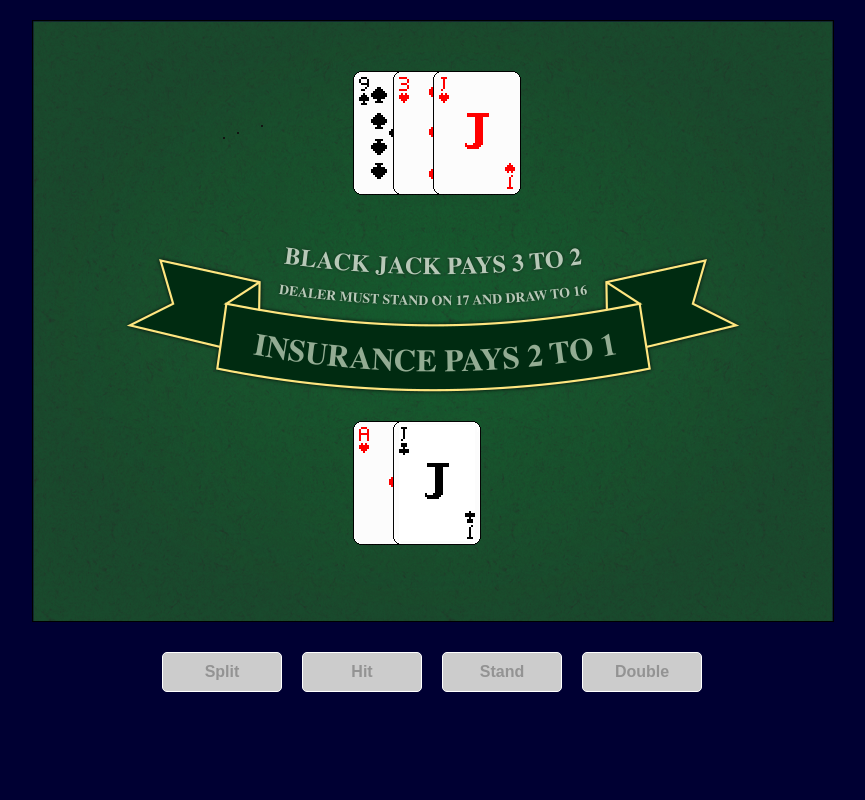
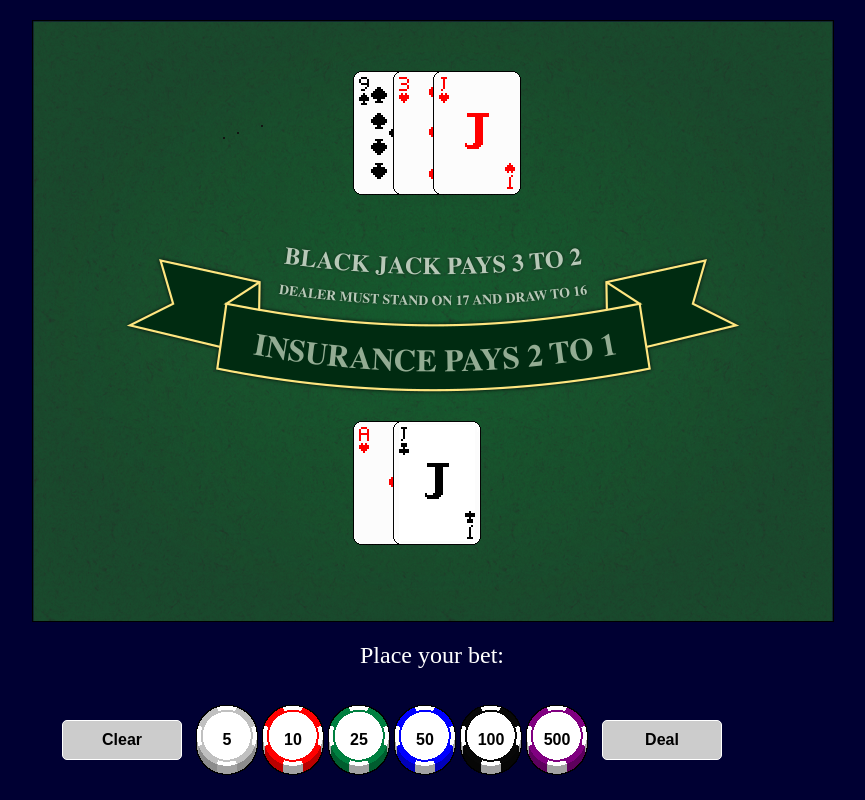
Before and after one commit to ruthlessfish/blackjack, a website built with webpack: page src/html/index.html in a window 1280 px wide. Shown: the whole page, without its empty margins (208-1073 px from the left). Built offline with nearby package versions, Linux system fonts and the light colour scheme.

Commit message:
Add chip sprites for placing bets

```diff
--- a/src/css/style.css
+++ b/src/css/style.css
@@ -40,13 +40,19 @@ h1 {
     height: 600px;
 }
 
-#game-controls {
-    display: flex;
-    justify-content: center;
-    margin-top: 20px;
+#user-controls {
+    margin: 20px;
 }
 
-#game-controls button {
+#message {
+    text-align: center;
+    color: white;
+    font-size: 1.5em;
+    margin-bottom: 1.5em;
+    padding: 0;
+}
+
+.controls button {
     margin: 10px;
     padding: 10px 25px;
     font-size: 16px;
@@ -56,3 +62,38 @@ h1 {
     border: 1px solid white;
     background-color: #cccccc;
 }
+
+button.chip{
+    margin: 0;
+    padding: 0;
+    background-color: transparent;
+    border: none;
+    background-image: url('../assets/sprites.png');
+    background-repeat: no-repeat;
+    width: 62px;
+    height:70px;
+}
+
+button#bet-5 {
+    background-position: -441px -497px;
+}
+
+button#bet-10 {
+    background-position: -505px -497px;
+}
+
+button#bet-25 {
+    background-position: -569px -497px;
+}
+
+button#bet-50 {
+    background-position: -633px -497px;
+}
+
+button#bet-100 {
+    background-position: -697px -497px;
+}
+
+button#bet-500 {
+    background-position: -569px -569px;
+}
--- a/src/html/index.html
+++ b/src/html/index.html
@@ -12,11 +12,24 @@
       <section id="table-view">
         <canvas id="blackjack-table" width="800" height="600"></canvas>
       </section>
-      <section id="game-controls">
-        <button id="split-button" disabled>Split</button>
-        <button id="hit-button">Hit</button>
-        <button id="stand-button">Stand</button>
-        <button id="double-button" disabled>Double</button>
+      <section id="user-controls">
+        <p id="message">Place your bet:</p>
+        <div class="controls" id="betting-controls">
+          <button id="clear-bet">Clear</button>
+          <button class="chip" id="bet-5">5</button>
+          <button class="chip" id="bet-10">10</button>
+          <button class="chip" id="bet-25">25</button>
+          <button class="chip" id="bet-50">50</button>
+          <button class="chip" id="bet-100">100</button>
+          <button class="chip" id="bet-500">500</button>
+          <button id="deal-button">Deal</button>
+        </div>
+        <div class="controls" id="game-controls" style="display:none">
+            <button id="split-button" disabled>Split</button>
+            <button id="hit-button">Hit</button>
+            <button id="stand-button">Stand</button>
+            <button id="double-button" disabled>Double</button>
+        </div>
       </section>
     </main>
   </body>
--- a/src/index.js
+++ b/src/index.js
@@ -5,39 +5,27 @@ import { Player, Dealer } from "./js/player.js";
 import './css/style.css';
 import SpriteSheet from './assets/sprites.png';
 
-console.debug("load players");
 const player = new Player("Player 1", 1000);
 const dealer = new Dealer("Dealer");
+const deck = new Deck();
+deck.shuffle();
 
-console.debug("set up canvas context");
 const canvas = document.getElementById("blackjack-table");
 const ctx = canvas.getContext("2d");
+const sprites = new Image();
+sprites.fetchPriority = "high";
+sprites.loading = "eager";
+sprites.src = SpriteSheet;
 
 const splitButton = document.getElementById("split-button");
 const hitButton = document.getElementById("hit-button");
 const standButton = document.getElementById("stand-button");
 const doubleButton = document.getElementById("double-button");
 
-console.debug("loading sprites");
-const sprites = new Image();
-sprites.fetchPriority = "high";
-sprites.loading = "eager";
-sprites.src = SpriteSheet;
-sprites.addEventListener("load", e => {
-  console.debug("sprites loaded");
-});
-
-console.debug("shuffling a new deck");
-const deck = new Deck();
-deck.shuffle();
-
 hitButton.addEventListener("click", e => {
   if (!hitButton.disabled) {
     let newCard = deck.draw();
-    console.debug(`Player drew: ${newCard.toString()}`);
     player.addCard(newCard);
-    console.debug(`${player.name}'s hand: ${player.showHand()}`);
-    console.debug(`${player.name}'s score: ${player.getScore()}`);
     drawPlayerHand();
     checkPlayerHand();
   }
@@ -48,18 +36,6 @@ standButton.addEventListener("click", e => {
     endPlayerTurn();
   }
 });
-
-const main = () => {
-  console.debug(`Player name: ${player.name}`);
-  console.debug(`cash available: ${player.bankroll}`);
-  console.debug(`w/l/t: ${player.wins}/${player.losses}/${player.ties}`);
-  console.debug(`Blackjacks: ${player.blackjacks}`);
-  // console.debug("Getting valid bet from player");
-  // @todo: call getValidBet
-  console.debug("Dealing cards");
-  deal();
-  checkPlayerHand();
-};
 
 /**
  * Deals cards to the player and dealer.
@@ -74,6 +50,7 @@ const deal = () => {
   drawDealerHand();
   hitButton.disabled = false;
   standButton.disabled = false;
+  checkPlayerHand();
 };
 
 /**
@@ -94,9 +71,6 @@ const getValidBet = () => {
  * Handles the player's turn in the game.
  */
 const checkPlayerHand = () => {
-  console.debug(`${player.name}'s hand: ${player.showHand()}`);
-  console.debug(`${player.name}'s score: ${player.getScore()}`);
-  console.debug(`${dealer.name} is showing: ${dealer.hand[0].toString()}`);
   if (player.hasBlackjack() || player.isBusted()) {
     endPlayerTurn();
   }
@@ -122,11 +96,8 @@ const handleDealerTurn = () => {
     let dealerScore = dealer.getScore();
     while (dealerScore < 17) {
       let newCard = deck.draw();
-      console.debug(`${dealer.name} drew: ${newCard.toString()}`);
       dealer.addCard(newCard);
       dealerScore = dealer.getScore();
-      console.debug(`${dealer.name}'s hand: ${dealer.showHand()}`);
-      console.debug(`${dealer.name}'s score: ${dealerScore}`);
       drawDealerHand();
     }
   }
@@ -138,27 +109,21 @@ const handleDealerTurn = () => {
  */
 const determineWinner = () => {
   if (player.isBusted()) {
-    console.debug("Player busted. Dealer wins.");
     alert("Dealer wins.");
     player.lose();
   } else if (dealer.isBusted()) {
-    console.debug("Dealer busted. Player wins.");
     alert("You win.");
     player.win();
   } else if (player.hasBlackjack()) {
-    console.debug("Player has blackjack.");
     alert("Blackjack! You win!");
     player.win(true);
   } else if (player.getScore() == dealer.getScore()) {
-    console.debug("Push.");
     alert("Push.");
     player.push();
   } else if (player.getScore() > dealer.getScore()) {
-    console.debug("Player wins.");
     alert("You win.");
     player.win();
   } else {
-    console.debug("Dealer wins.");
     alert("Dealer wins.");
     player.lose();
     }
@@ -203,4 +168,4 @@ const drawDealerHand = () => {
   }
 };
 
-window.onload = main;
+window.onload = deal;
```
